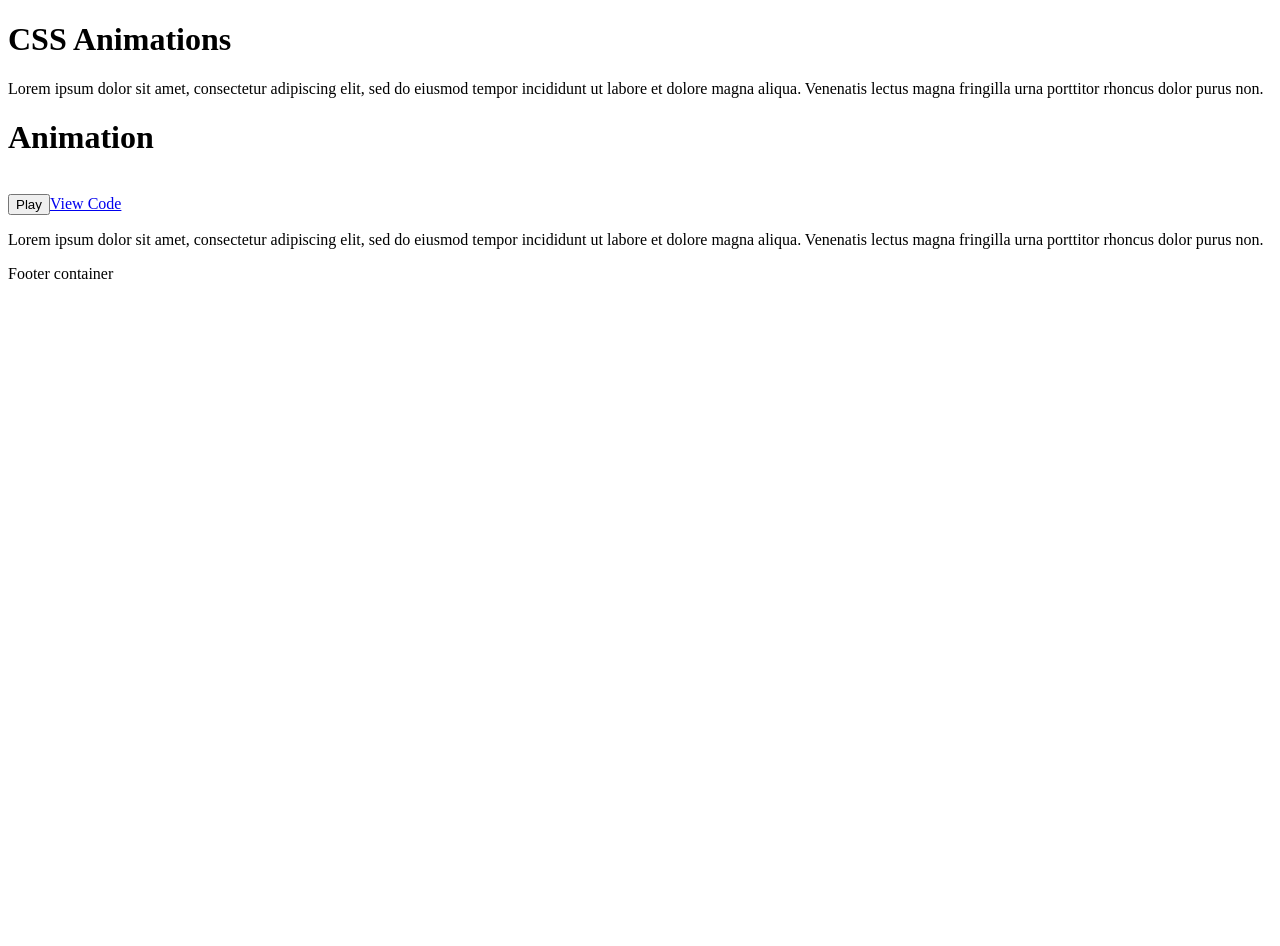
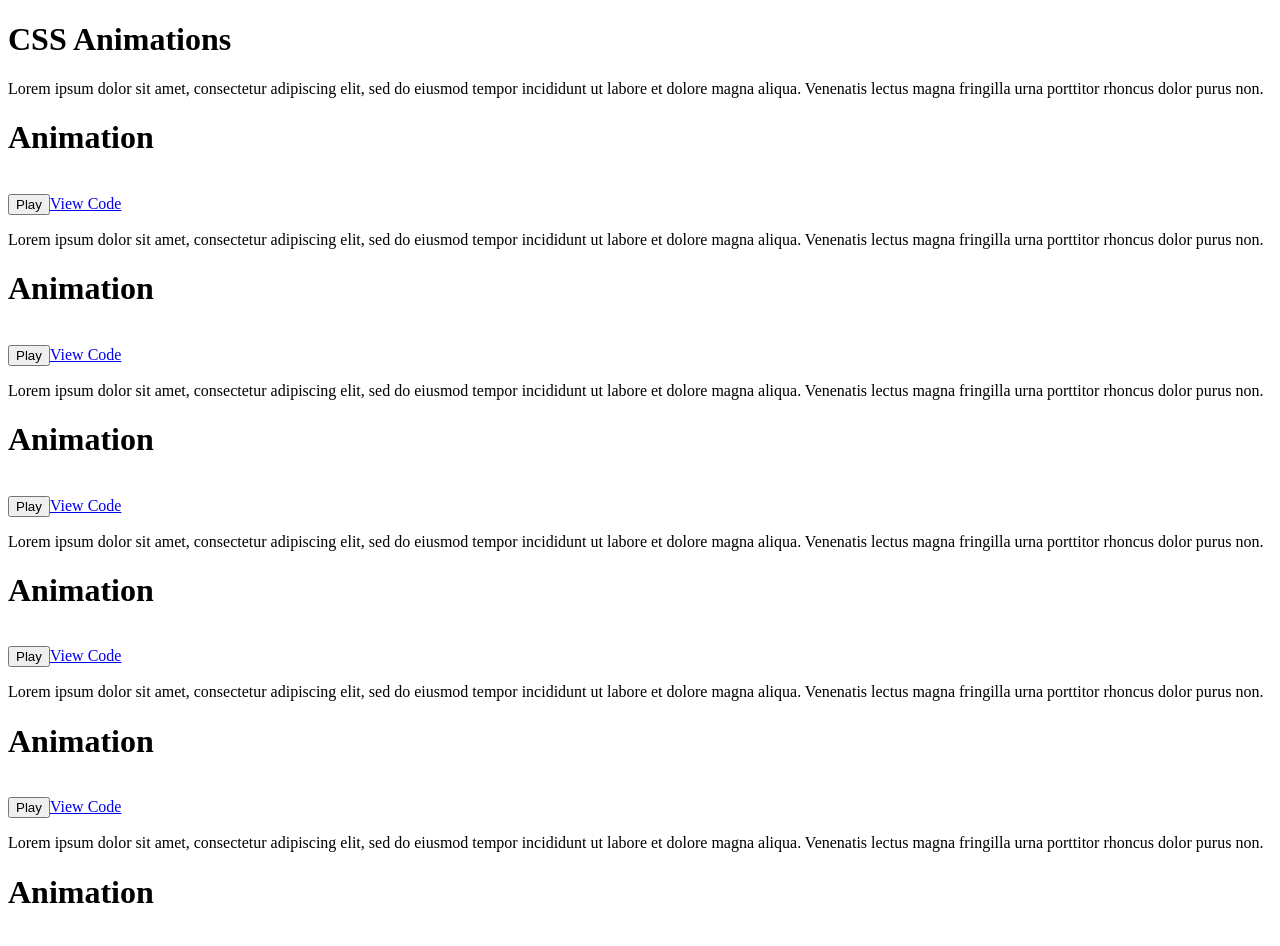
Before and after one commit to morales-k/Animation-Page, a React (Vite) app: page / in a window 1280 px wide. Shown: the top 946 px of the page. Before the commit the page ends 800 px from the top, so only its background shows below. Built offline with nearby package versions, Linux system fonts and the light colour scheme; the HTML template or start-up script is replaced by a standard one.

Commit message:
Update animation container grid.

```diff
--- a/src/Components/AnimationWrapper.jsx
+++ b/src/Components/AnimationWrapper.jsx
@@ -5,6 +5,16 @@ const AnimationWrapper = () => {
   return (
     <div className="animation-wrapper">
       <Animation />
+      <Animation />
+      <Animation />
+      <Animation />
+      <Animation />
+      <Animation />
+      <Animation />
+      <Animation />
+      <Animation />
+      <Animation />
+      <Animation />
     </div>
   )
 }
--- a/src/Styles/animation.scss
+++ b/src/Styles/animation.scss
@@ -1,16 +1,38 @@
 @use "./_colors" as colors;
 
+:root {
+  --container-size: 320px;
+}
+
 .animation-wrapper {
-  display: flex;
-  justify-content: center;
+  max-width: 1800px;
+  margin: 0 auto;
+  display: grid;
+  grid-template-columns: 1fr;
+  justify-items: center;
+  grid-gap: 80px;
+  padding-top: 4em;
+
+  @media screen and (min-width: 768px) {
+    grid-template-columns: repeat(2, 1fr);
+    grid-gap: 0;
+  }
+
+  @media screen and (min-width: 1440px) {
+    grid-template-columns: repeat(3, 1fr);
   }
 
   .animation-container {
-  width: 90%;
-  max-width: 430px;
-  display: flex;
-  flex-direction: column;
-  margin: 10% 0;
+    width: var(--container-size);
+    box-sizing: border-box;
+
+    @media screen and (min-width: 768px) {
+      padding: 2em 0;
+    }
+
+    @media screen and (min-width: 992px) {
+      --container-size: 420px;
+    }
 
     h1 {
       font-family: "Poppins-Bold";
@@ -18,9 +40,7 @@
     }
 
     .animation {
-    width: 100%;
-    height: 430px;
-    align-self: center;
+      height: var(--container-size);
       background-color: #EDF8FF;
       border: 2px solid colors.$gray;
       border-radius: 10px;
@@ -47,28 +67,11 @@
       font-size: 18px;
       cursor: pointer;
     }
-}
 
-.animation-container a.btn {
- width: 45%;
+    a.btn {
+      width: 55%;
       justify-content: space-between;
       padding: 0 4%;
     }
-
-@media screen and (max-width: 459px) {
-    a.btn {
-    width: 55%;
   }
 }
-
-@media screen and (max-width: 799px) {
-  .animation-container {
-    margin: 20% 0;
-  }
-}
-
-@media screen and (max-width: 1199px) {
-  .animation-container {
-    margin: 15% 0;
-  }
-}
--- a/src/Styles/boilerplate.css
+++ b/src/Styles/boilerplate.css
@@ -1,7 +1,6 @@
 html {
   box-sizing: border-box;
   font-size: 100%;
-  overflow-x: hidden;
 }
 
 *,
```
Lines whose indentation alone changed are shown as unchanged.
